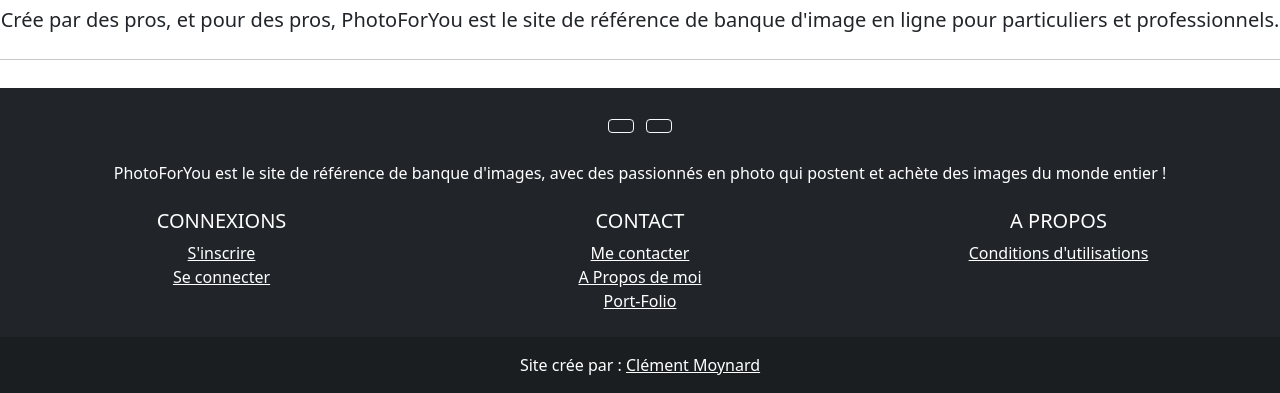
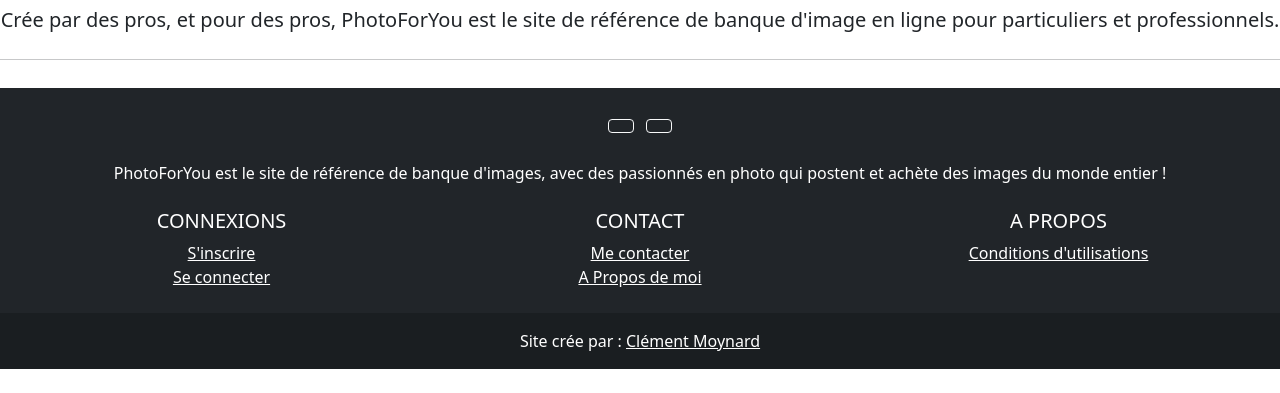
Before and after one commit to cmoynard/photoforyou, a PHP site: page /index.php in a window 1280 px wide. Shown: the part 720-1113 px from the top of the page. After the commit the page ends 1089 px from the top, so only its background shows below. Run offline with PHP 8.4, Linux system fonts and the light colour scheme.

Commit message:
virer les liens port-folio

```diff
--- a/include/piedpage.inc.php
+++ b/include/piedpage.inc.php
@@ -56,9 +56,6 @@
             <li>
               <a href="#!" class="text-white">A Propos de moi</a>
             </li>
-            <li>
-              <a href="#!" class="text-white">Port-Folio</a>
-            </li>
           </ul>
         </div>
         <!--Grid column-->
```
